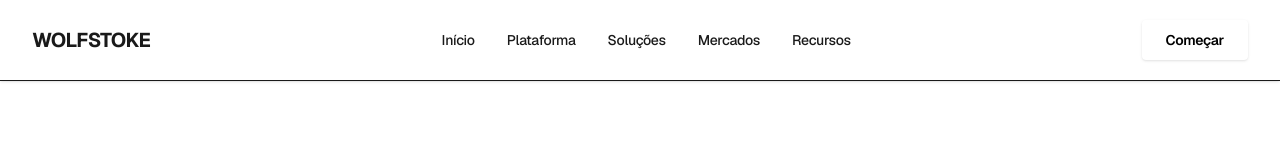
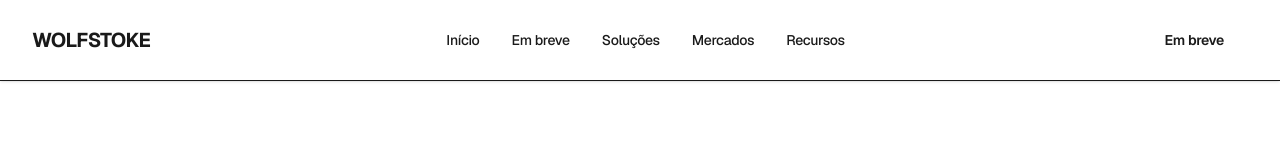
Before and after one commit to kaiqueyamamoto/wolfstoke-com, a Next.js app: page / in a window 1280 px wide. Shown: the top 160 px of the page. Built offline with nearby package versions, Linux system fonts and the light colour scheme.

Commit message:
fix(ui): Header item Plataforma e botão Começar como Em breve
v0.1.2

Co-authored-by: Cursor <cursoragent@cursor.com>

```diff
--- a/app/components/Header.tsx
+++ b/app/components/Header.tsx
@@ -8,7 +8,7 @@ export default function Header() {
 
   const menuItems = [
     { href: "/", label: "Início" },
-    { href: "/dashboard", label: "Plataforma" },
+    { href: "/dashboard", label: "Plataforma", comingSoon: true },
     { href: "/solucoes", label: "Soluções" },
     { href: "/crypto", label: "Mercados" },
     { href: "/posts", label: "Recursos" },
@@ -27,7 +27,15 @@ export default function Header() {
 
           {/* Desktop Navigation */}
           <nav className="hidden md:flex items-center gap-8">
-            {menuItems.map((item) => (
+            {menuItems.map((item) =>
+              "comingSoon" in item && item.comingSoon ? (
+                <span
+                  key={item.href}
+                  className="text-sm font-medium text-[--color-muted] cursor-not-allowed"
+                >
+                  Em breve
+                </span>
+              ) : (
                 <Link
                   key={item.href}
                   href={item.href}
@@ -36,18 +44,18 @@ export default function Header() {
                 >
                   {item.label}
                 </Link>
-            ))}
+              )
+            )}
           </nav>
 
           {/* CTA Button */}
           <div className="hidden md:flex items-center gap-4">
-            <Link
-              href="/dashboard"
-              className="px-6 py-2.5 bg-[--color-accent] text-black text-sm font-semibold rounded
-                       hover:bg-[--color-secondary] hover:text-white transition-all duration-200 shadow-sm"
+            <span
+              className="px-6 py-2.5 bg-[--color-muted]/20 text-[--color-muted] text-sm font-semibold rounded
+                       cursor-not-allowed"
             >
-            Começar
-          </Link>
+              Em breve
+            </span>
           </div>
 
           {/* Mobile Menu Button */}
@@ -70,7 +78,15 @@ export default function Header() {
         {isMobileMenuOpen && (
           <div className="md:hidden border-t border-[--color-border-subtle] py-6 bg-white">
             <nav className="flex flex-col gap-4">
-              {menuItems.map((item) => (
+              {menuItems.map((item) =>
+                "comingSoon" in item && item.comingSoon ? (
+                  <span
+                    key={item.href}
+                    className="text-base font-medium text-[--color-muted] cursor-not-allowed"
+                  >
+                    Em breve
+                  </span>
+                ) : (
                   <Link
                     key={item.href}
                     href={item.href}
@@ -80,15 +96,14 @@ export default function Header() {
                   >
                     {item.label}
                   </Link>
-              ))}
-              <Link
-                href="/dashboard"
-                onClick={() => setIsMobileMenuOpen(false)}
-                className="mt-4 px-6 py-3 bg-[--color-accent] text-black text-center text-sm font-semibold rounded
-                hover:bg-[--color-secondary] hover:text-white"
+                )
+              )}
+              <span
+                className="mt-4 px-6 py-3 bg-[--color-muted]/20 text-[--color-muted] text-center text-sm font-semibold rounded
+                cursor-not-allowed inline-block w-full"
               >
-                Começar
-              </Link>
+                Em breve
+              </span>
             </nav>
           </div>
         )}
--- a/package.json
+++ b/package.json
@@ -1,6 +1,6 @@
 {
   "name": "wolfstoke-site",
-  "version": "0.1.1",
+  "version": "0.1.2",
   "private": true,
   "scripts": {
     "dev": "next dev",
```
Lines whose indentation alone changed are shown as unchanged.
